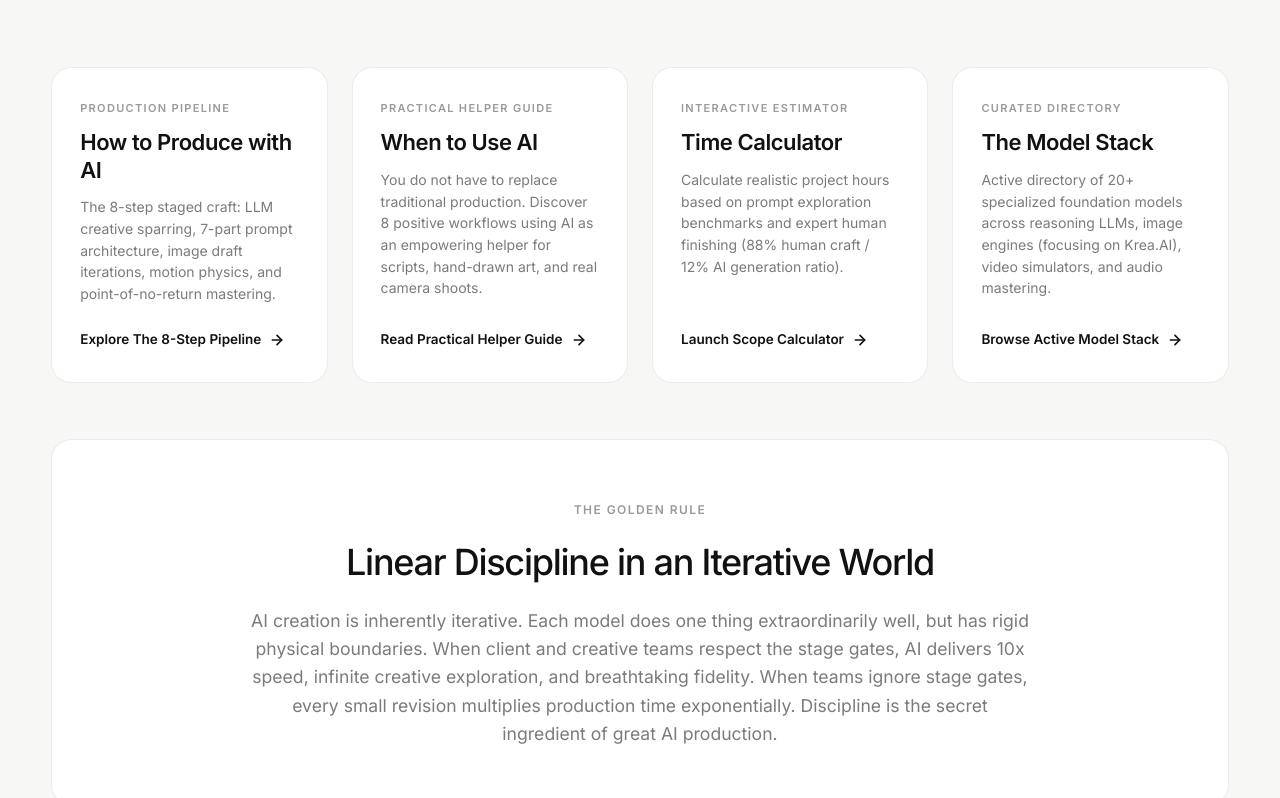
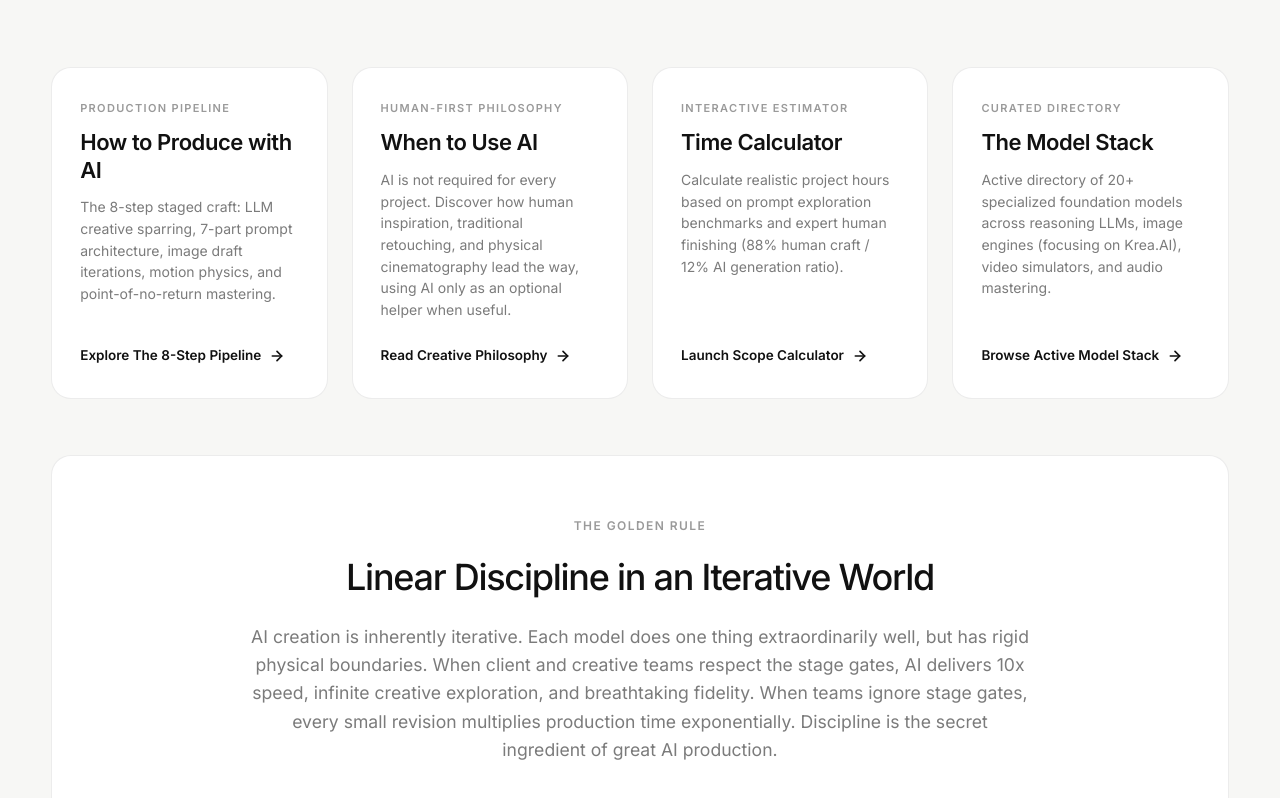
Before and after one commit to DressHenao/AI.github.io, a plain HTML site: page index.html in a window 1280 px wide. Shown: the part 1129-1927 px from the top of the page. Drawn offline with Linux system fonts and the light colour scheme.

Commit message:
Update index.html

```diff
--- a/index.html
+++ b/index.html
@@ -98,14 +98,14 @@
         <!-- Portal 2: When to Use AI -->
         <a href="when-to-use.html" class="portal-card">
           <div class="portal-card-top">
-            <span class="portal-tag">Practical Helper Guide</span>
+            <span class="portal-tag">Human-First Philosophy</span>
             <h3 class="portal-title">When to Use AI</h3>
             <p class="portal-desc">
-              You do not have to replace traditional production. Discover 8 positive workflows using AI as an empowering helper for scripts, hand-drawn art, and real camera shoots.
+              AI is not required for every project. Discover how human inspiration, traditional retouching, and physical cinematography lead the way, using AI only as an optional helper when useful.
             </p>
           </div>
           <div class="portal-link-arrow">
-            <span>Read Practical Helper Guide</span>
+            <span>Read Creative Philosophy</span>
             <svg width="16" height="16" viewBox="0 0 24 24" fill="none" stroke="currentColor" stroke-width="2.5" stroke-linecap="round" stroke-linejoin="round">
               <line x1="5" y1="12" x2="19" y2="12"></line>
               <polyline points="12 5 19 12 12 19"></polyline>
```
